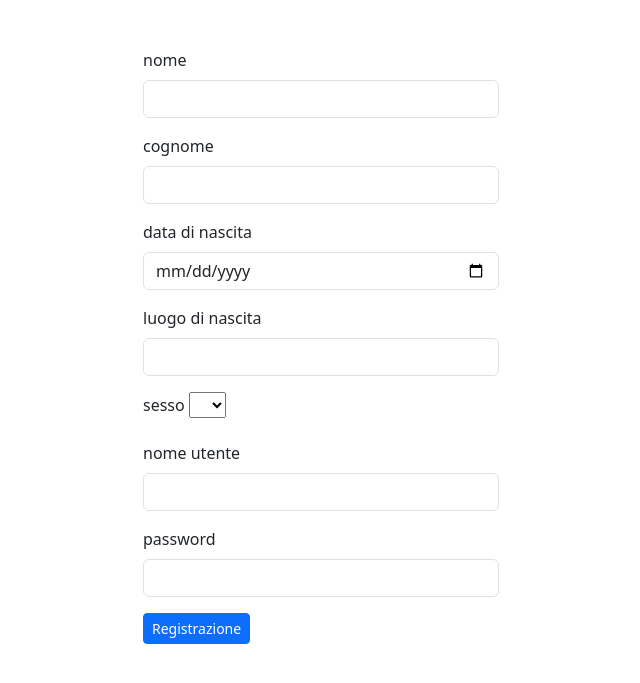
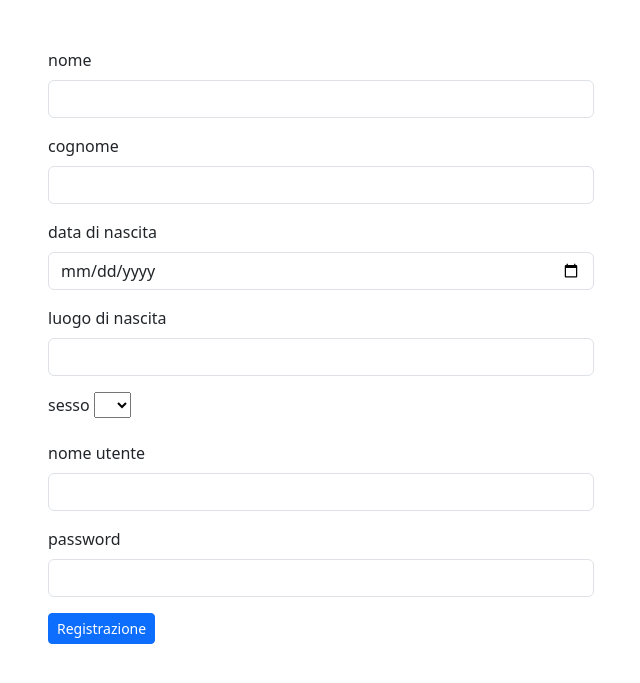
Before and after one commit to simogre93/corso_php_tss, a PHP site: page /create-user.php in a window 1280 px wide. Shown: the part 64-747 px from the top of the page, without its empty margins (319-959 px from the left). Run offline with PHP 8.4, Linux system fonts and the light colour scheme.

Commit message:
inizio correzione

```diff
--- a/form_in_php/create-user.php
+++ b/form_in_php/create-user.php
@@ -16,10 +16,10 @@
     <main class="container">
 
         <section class="row">
-            <div class="col-sm-4">
+            <div class="col-sm-3">
 
             </div>
-            <div class="col-sm-4">
+            <div class="col-sm-6">
                 <form class="mt-1 mt-md-5" action="register-user.php" method="post">
                     <div class="mb-3">
                         <label for="nome" class="form-label">nome</label>
@@ -60,7 +60,7 @@
 
 
 
-            <div class="col-sm-4">
+            <div class="col-sm-3">
 
             </div>
         </section>
```
Also changed, not shown: form_in_php/register-user.php (+11 -8 lines).
